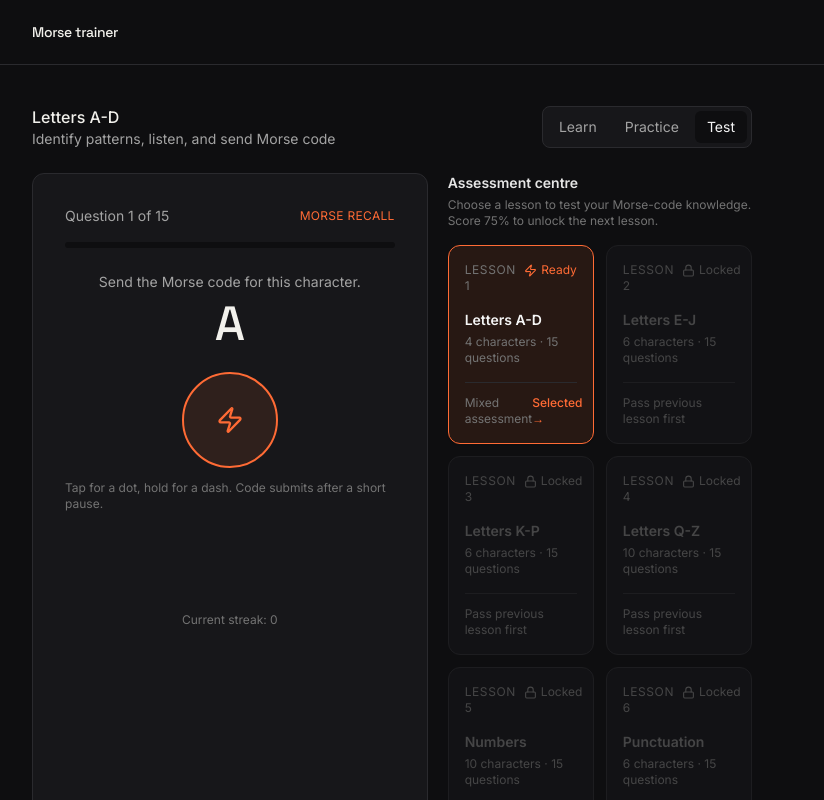
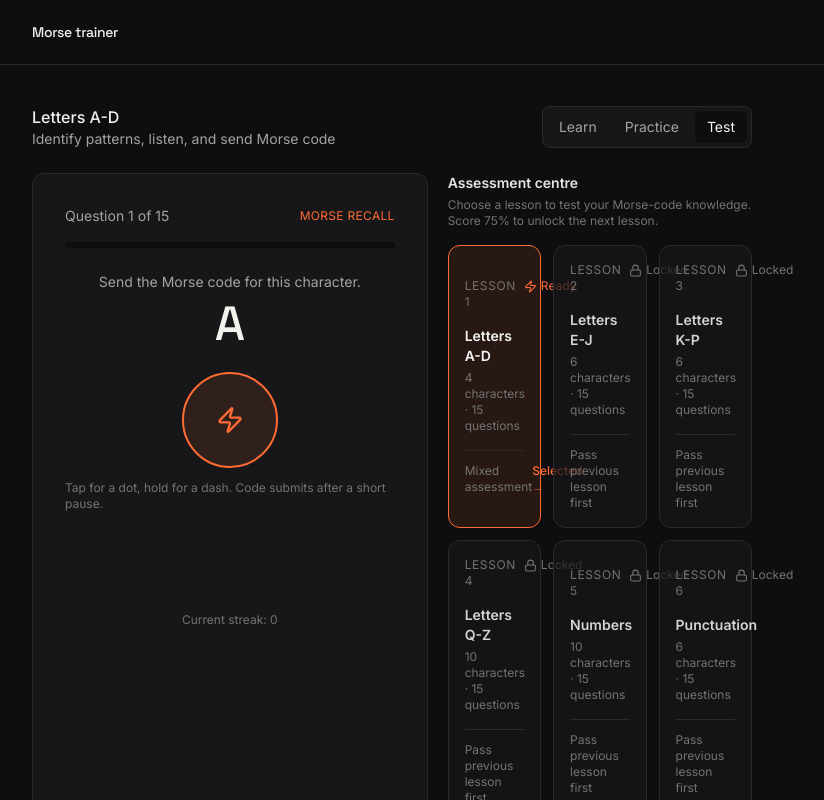
Before and after one commit to LameckM/Morse-trainer, a React (Vite) app: page / in a window 1280 px wide. Both pictures are taken after a click on the button "Test". Shown: the top 800 px of the page, without its empty margins (248-1072 px from the left). Built offline with nearby package versions, Linux system fonts and the light colour scheme.

Commit message:
Improve test lesson card grid and contrast

```diff
--- a/src/components/MorseTrainer.jsx
+++ b/src/components/MorseTrainer.jsx
@@ -812,7 +812,7 @@ export default function MorseTrainer() {
                 Choose a lesson to test your Morse-code knowledge. Score {Math.round(PASS_RATE * 100)}% to unlock the next lesson.
               </p>
             </div>
-            <div className="grid grid-cols-1 sm:grid-cols-2 gap-3">
+            <div className="grid grid-cols-1 sm:grid-cols-2 lg:grid-cols-3 gap-3">
               {LESSONS.map((l, idx) => {
                 const isLocked = idx > 0 && !completed.includes(LESSONS[idx - 1].id)
                 const isDone = completed.includes(l.id)
@@ -829,7 +829,7 @@ export default function MorseTrainer() {
                       isActive
                         ? 'border-signal bg-signal/10 shadow-sm'
                         : isLocked
-                        ? 'border-line bg-panel opacity-55 cursor-not-allowed'
+                        ? 'border-line bg-panel/70 cursor-not-allowed'
                         : 'border-line bg-panel hover:border-signal/60 hover:bg-signal/5'
                     }`}
                   >
@@ -845,7 +845,7 @@ export default function MorseTrainer() {
                         <span className="text-xs text-neutral-500">Available</span>
                       )}
                     </div>
-                    <p className={`font-semibold text-sm mb-1 ${isLocked ? 'text-neutral-500' : 'text-neutral-100'}`}>{l.label}</p>
+                    <p className={`font-semibold text-sm mb-1 ${isLocked ? 'text-neutral-300' : 'text-neutral-100'}`}>{l.label}</p>
                     <p className="text-xs text-neutral-500">
                       {l.chars.length} {l.chars.length === 1 ? 'character' : 'characters'} · 15 questions
                     </p>
```
